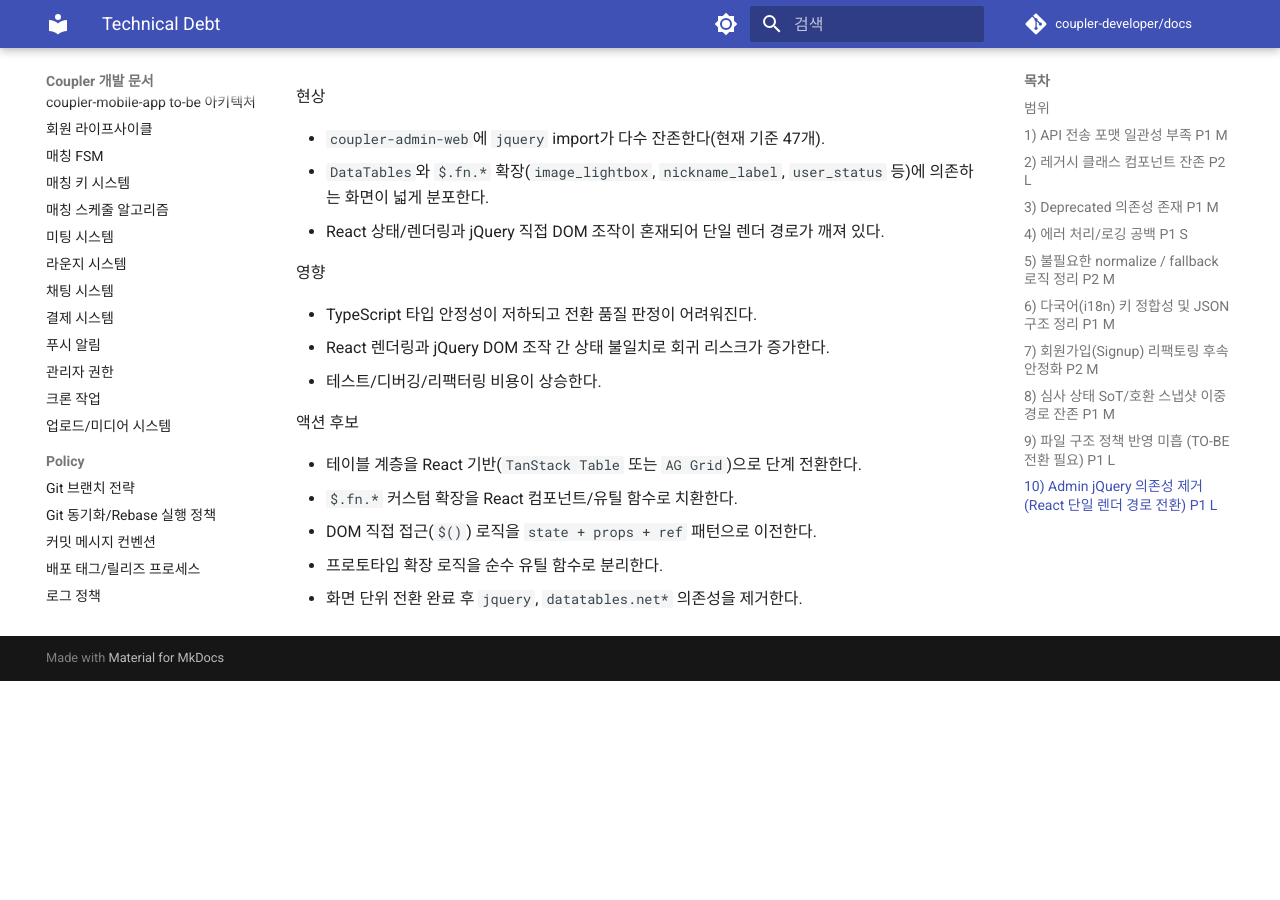
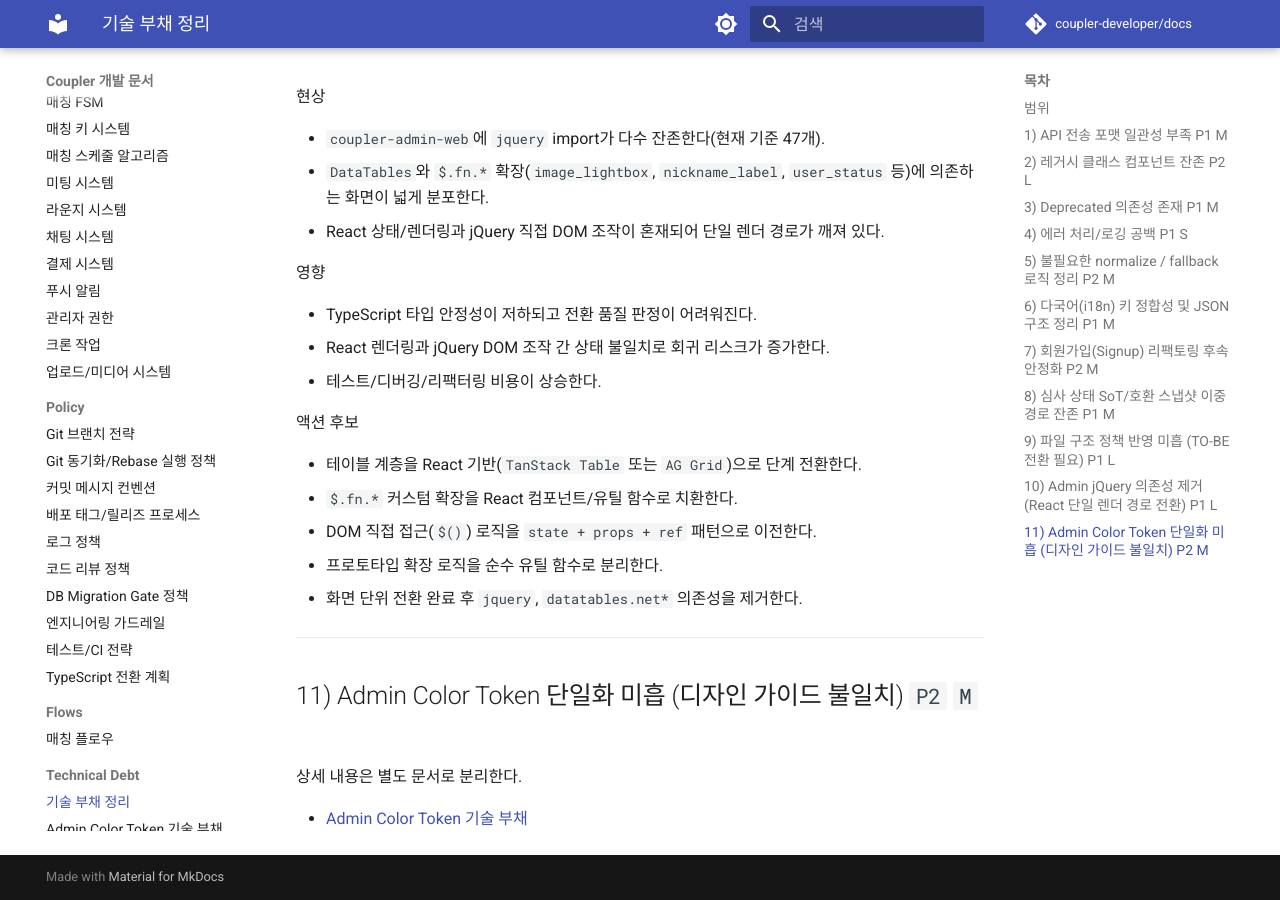
Before and after one commit to coupler-developer/docs, an MkDocs documentation site: the page built from content/technical-debt.md, in a window 1280 px wide and 900 px high, scrolled down 5130 px. Built offline with MkDocs 1.6.1 and Material for MkDocs 9.7.7, drawn with Linux system fonts in a browser that asks for light colours; comment, search, counter and statistics services are not loaded; before the commit the page ends 5811 px from its top, so only the background shows below that.

Commit message:
docs: split admin color token debt into dedicated doc

```diff
--- a/content/AGENTS.md
+++ b/content/AGENTS.md
@@ -43,6 +43,7 @@
 ### Technical Debt
 
 - [기술 부채 정리](technical-debt.md)
+- [Admin Color Token 기술 부채](technical-debt-admin-color-token.md)
 
 ### Policy
 
--- /dev/null
+++ b/content/technical-debt-admin-color-token.md
@@ -0,0 +1,34 @@
+# Admin Color Token 기술 부채 (2026-03-05)
+
+## 메타
+
+- 범위: `coupler-admin-web`
+- 우선순위: `P2`
+- 규모: `M`
+- 원문 링크: [기술 부채 정리](technical-debt.md)
+
+## 현상
+
+- `coupler-admin-web`에 브랜드 컬러 가이드와 별개인 레거시 테마 변수(blue/teal 중심)가 기본값으로 남아 있다.
+- SCSS/TSX/jQuery 렌더 경로에 하드코딩 HEX 및 inline color 지정이 혼재되어 색상 SoT가 없다.
+- 동일 의미(Primary, Status, Text muted)를 화면마다 다른 색으로 표현하는 구간이 존재한다.
+
+## 영향
+
+- 화면 간 시각 일관성이 떨어지고 브랜드 톤 통제가 어렵다.
+- 색상 변경 시 영향 범위 추적이 어려워 유지보수 비용이 증가한다.
+- 상태색/텍스트 대비 기준이 분산되어 접근성 품질 편차가 커진다.
+
+## 액션 후보
+
+- Admin 전용 디자인 토큰(`color.text.*`, `color.bg.*`, `color.border.*`, `color.status.*`, `color.brand.*`)을 단일 파일로 정의한다.
+- 기존 SCSS 변수와 inline 색상 사용처를 토큰 참조로 단계 치환하고 하드코딩 HEX를 제거한다.
+- `coupler-admin-web`에 `no-hex-color`/`no-inline-style-color` 계열 lint 규칙(또는 정적 점검 스크립트)을 도입해 재유입을 차단한다.
+- 공통 컴포넌트(버튼, 배지, 테이블 상태 라벨)부터 우선 전환하고 화면별 diff 스냅샷으로 회귀를 검증한다.
+
+## 완료 기준
+
+- 측정 범위는 `coupler-admin-web/src` 중 1st-party 코드로 고정하며, 생성/벤더 자산(`src/assets/css/**`)은 제외한다.
+- 측정 범위에서 하드코딩 HEX 0건을 충족한다.
+- 측정 범위에서 inline color 0건을 충족한다.
+- 측정 범위의 색상 속성 참조를 토큰으로 100% 통일한다.
--- a/content/technical-debt.md
+++ b/content/technical-debt.md
@@ -211,3 +211,11 @@
 - DOM 직접 접근(`$()`) 로직을 `state + props + ref` 패턴으로 이전한다.
 - 프로토타입 확장 로직을 순수 유틸 함수로 분리한다.
 - 화면 단위 전환 완료 후 `jquery`, `datatables.net*` 의존성을 제거한다.
+
+---
+
+## 11) Admin Color Token 단일화 미흡 (디자인 가이드 불일치) `P2` `M`
+
+상세 내용은 별도 문서로 분리한다.
+
+- [Admin Color Token 기술 부채](technical-debt-admin-color-token.md)
--- a/mkdocs.yml
+++ b/mkdocs.yml
@@ -85,4 +85,6 @@ nav:
       - TypeScript 전환 계획: policy/typescript-migration-plan.md
   - Flows:
       - 매칭 플로우: flows/cross-project/matching-flow.md
-  - Technical Debt: technical-debt.md
+  - Technical Debt:
+      - 기술 부채 정리: technical-debt.md
+      - Admin Color Token 기술 부채: technical-debt-admin-color-token.md
```
